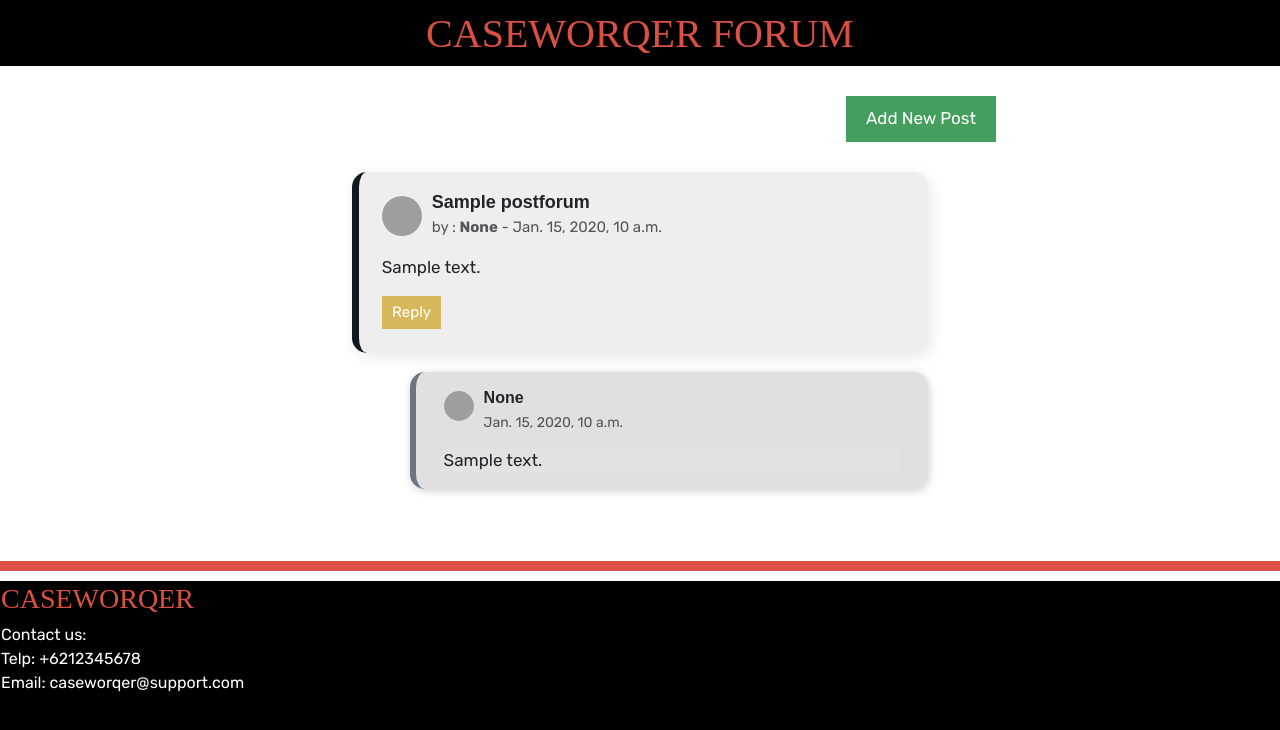
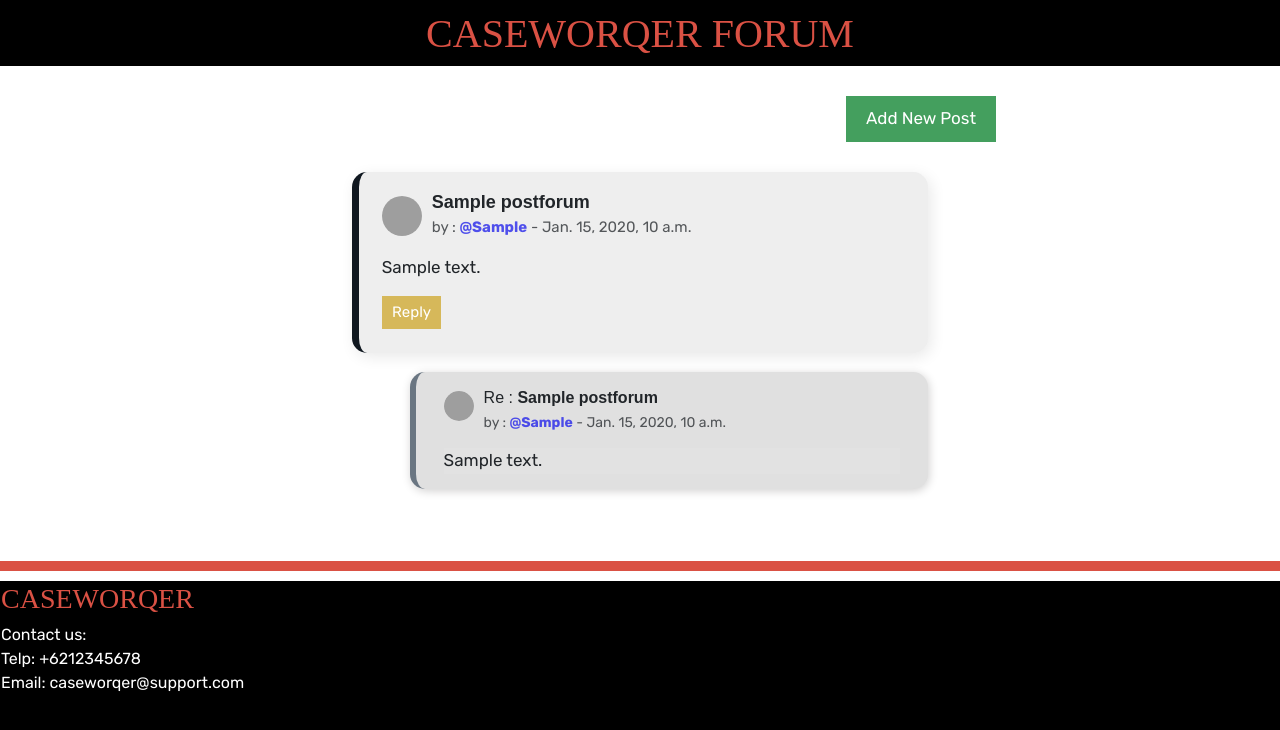
Before and after one commit to alyazharr/caseworqer-web, a Django app: page /forum/ in a window 1280 px wide. Shown: the part 57-787 px from the top of the page. Run offline with Django 3.2, Linux system fonts and the light colour scheme; tables that the repository leaves empty hold one stand-in row (values such as "Sample post"); some libraries are stand-ins or nearby versions; some web fonts are replaced; grey boxes are pictures that could not be loaded.

Commit message:
forum done -azhar

```diff
--- a/forum/forms.py
+++ b/forum/forms.py
@@ -1,3 +1,4 @@
+from typing import Sized
 from django import forms
 from django.forms import ModelForm, fields
 from .models import PostForum, PostComment
@@ -27,12 +28,19 @@ class CommentSection(forms.ModelForm):
     commentText = forms.CharField(
         label='',
         widget=forms.Textarea(attrs={
-            # 'rows':'5','cols':'77',
-            'height':'200px',
+            'rows':'6',
             'placeholder':'Write Your Comment Here ...',
-            'style':'font-size:15px'
+            'style':'font-size:15px;width:80%;',
+        })
+    )
+    userCom = forms.CharField(
+        label='',
+        widget=forms.Textarea(attrs={
+            'rows':'1',
+            'placeholder':'Your Name Here ...',
+            'style':'font-size:15px;width:80%;',
         })
     )
     class Meta :
         model = PostComment
-        fields = ['commentText']
+        fields = ['userCom','commentText']
--- a/forum/models.py
+++ b/forum/models.py
@@ -7,8 +7,10 @@ class PostForum(models.Model):
     title = models.CharField(default=None, max_length=150)
     message = models.TextField()
     postTime = models.DateTimeField(auto_now_add=True)
+    userPost = models.CharField(default=None, max_length=50)
 
 class PostComment(models.Model):
     post = models.ForeignKey('PostForum', on_delete=CASCADE, null=True, blank=True)
     commentText = models.TextField()
     commentTime = models.DateTimeField(auto_now_add=True)
+    userCom = models.CharField(default=None, max_length=50)
--- a/forum/templates/add_forum.html
+++ b/forum/templates/add_forum.html
@@ -168,7 +168,7 @@
       </table>
     </div>
     <input class="submit-btn submithov" type="submit" value="Post to Forum">
-    <a id="out" href="../forum" role="button" onclick="return myCancel()" class="cancel-btn cancel">Cancel</a>
+    <a href="../forum" role="button" onclick="return myCancel()" class="cancel-btn cancel">Cancel</a>
     <input class="reset-btn resethov" type="reset" value="Reset">
   </form>
   <script>
--- a/forum/templates/forum.html
+++ b/forum/templates/forum.html
@@ -4,14 +4,8 @@
 {% block meta %}
 <title>CaseWorqer</title>
 <style>
-  @media only screen and (max-width: 768px) {
-    .content-size {
-      width: 100%;
-    }
-  }
-
   .col-25 {
-    width: 25%;
+    width: 120%;
     margin-top: 6px;
   }
 
@@ -22,22 +16,20 @@
   }
 
   .col-75 {
-    width: 110%;
+    width: 120%;
   }
 
   @media screen and (max-width: 600px) {
-    .col-25,
-    .col-75 {
-      width: 100%;
-      margin-top: 0;
-    }
-
     .rep-position {
       background: rgb(246, 245, 245);
       box-shadow: 1px 2px 10px 0 rgb(202, 201, 201);
-      width: 100%; padding-right:20%;
+      width: 22%;
       margin-left: 30%;
       padding-bottom: 1.7%;
+    }
+
+    .tulisan {
+      width: 50%;
     }
   }
 
@@ -146,7 +138,7 @@
     background: rgb(246, 245, 245);
     box-shadow: 1px 2px 10px 0 rgb(202, 201, 201);
     width: 22%;
-    margin-left: 30%;
+    margin-left: 28%;
     padding-bottom: 1.7%;
   }
 </style>
@@ -189,14 +181,14 @@
 {% block content %}
 <h1 style="text-align:center;">CASEWORQER FORUM</h1>
 
-<div style="width: 100%; background: white;" class="content-place content-size">
+<div style="width: 100%; background: white;" class="content-place ">
 
   <a href="add" role="button" class="button-place button-add">Add New Post</a>
 
   <!-- this is the post -->
   {% if PostContent %}
   {% for postingan in PostContent %}
-  <div class="form-place center content-size">
+  <div class="form-place center ">
     <!-- yang di atas itu background -->
     <div class="form-container">
       <table class="tab-br">
@@ -208,7 +200,8 @@
           <p class="br"></p>
           <h4 class="break-del"><b>{{postingan.title}}</b></h4>
           <br>
-          <span style="font-size: 15px;opacity:75%;text-decoration: none;">by : <b>{{author}}</b> -
+          <span style="font-size: 15px;opacity:75%;text-decoration: none;">
+            by : <b style="color:#1a1aeb;">@{{postingan.userPost}}</b> -
             {{postingan.postTime}}</span>
         </tr>
       </table>
@@ -223,21 +216,26 @@
 
   <!-- comment section  -->
   <div class="row col-75">
-    <div class="rep-position d-none content-size" id="{{postingan.id}}">
-      <div style="padding: 2px 16px;" class="content-size">
+    <div class="rep-position d-none " id="{{postingan.id}}">
+      <div style="padding: 2px 16px;" class="">
         <form action="{% url 'add-forum-comment' postingan.id %}" method="POST" onreset="myfunc()">
           {% csrf_token %}
-          <div class="col-75">
-            <p></p>
+
+          <div class="tulisan" style="margin-left: 3%;">
+            <br>
+            <p>Replying <b>{{postingan.title}}</b> by <i style="color:#1a1aeb;">@{{postingan.userPost}}</i></p>
+            <p style="font-size:12px;display:inline;">Automatically fill with your username, if you already sign-in</p>
+          </div>
+          <div class="col-25" style="margin-left: 3%;">
             {{comment.as_table}}<br>
             <p></p>
-            <div class="d-grid gap-4 d-md-block content-size" style="padding-left:33%;">
+          </div>
+          <div class="d-grid gap-4 d-md-block tulisan" style="padding-left:33%;">
             <input type="submit" class="btn btn-outline-success" value="Post">
-              <input type="reset" class="btn btn-outline-danger" onclick="batalkan('{{postingan.id}}')" value="Cancel">
+            <a href="/forum" class="btn btn-outline-danger" onclick="return batalkan('{{postingan.id}}')">Cancel</a>
             <input class="btn btn-outline-warning" type="reset" value="Reset">
           </div>
         </form>
-      </div>
       </div>
     </div>
   </div>
@@ -245,7 +243,7 @@
   <!-- comment here, before going to next post forum -->
   {% for com in CommentContent %}
   {% if com.post_id == postingan.id %}
-<div class="com-position center content-size">
+  <div class="com-position center ">
     <div style="padding: 2px 16px;">
       <table class="tab-br">
         <thead>
@@ -254,8 +252,11 @@
         </thead>
         <tr>
           <p class="br"></p>
-        <h4 class="break-del" style="font-size:16px;"><b>{{author}}</b></h4>
-        <br><span style="font-size: 14px;opacity:75%;">{{com.commentTime}}</span>
+          <h4 class="break-del" style="font-size:16px;">Re : <b>{{postingan.title}}</b></h4>
+          <br>
+          <span style="font-size: 14px;opacity:75%;">by :
+            <b style="color:#1a1aeb;">@{{com.userCom}}</b> -
+              {{com.commentTime}}</span>
         </tr>
       </table>
       <p class="content" style="background-color:rgb(226, 226, 226);">
@@ -289,12 +290,9 @@
   }
   function batalkan(id) {
     const postComment = document.getElementById(id);
-    postComment.classList.add('d-none');
-  }
-  function myCancel() {
     flag = confirm("Do you really want to cancel ?\nThe change you made will not be saved.")
-    if (flag == true) { return true; }
-    else { return false; }
+    if (flag == true) { postComment.classList.add('d-none'); return true; }
+    else { postComment.classList.remove('d-none'); return false; }
   }
 </script>
 
--- a/forum/views.py
+++ b/forum/views.py
@@ -6,13 +6,18 @@ from .forms import InputForum, CommentSection
 
 
 def forum(request, forum_pk=None):
-    username = None
+    username = "Unknown"
     if request.user.is_authenticated:
         username = request.user.get_username()
     PostContent = PostForum.objects.all().values().order_by('-postTime')
     CommentContent = PostComment.objects.all().values()
     comment = CommentSection
-    response = {'author':username,'PostContent': PostContent,'CommentContent':CommentContent,'comment':comment}
+    response = {
+        'author':username,
+        'PostContent': PostContent,
+        'CommentContent':CommentContent,
+        'comment':comment
+        }
 
     if forum_pk != None:
         content_post = PostForum.objects.get(pk=forum_pk)
@@ -21,6 +26,9 @@ def forum(request, forum_pk=None):
             if postCom.is_valid():
                 postCom_new = postCom.save(commit=False)
                 postCom_new.post_id = content_post.id
+                if username != "Unknown": #if user login
+                    postCom_new.userCom = username
+                # or it will replace by the username
                 postCom.save()
             return redirect('/forum')
     else:
@@ -28,11 +36,16 @@ def forum(request, forum_pk=None):
 
 
 def add_post(request):
+    username = "Unknown"
+    if request.user.is_authenticated:
+        username = request.user.get_username()
     inputPost = InputForum
     response = {'inputContent':inputPost}
     if request.method == 'POST':
         post = InputForum(request.POST)
         if post.is_valid():
+            post_new = post.save(commit=False)
+            post_new.userPost = username
             post.save()
         return redirect('/forum')
     return render(request, 'add_forum.html', response)
```
Also changed, not shown: company_review/migrations/0001_initial.py, forum/migrations/0001_initial.py, main/migrations/0001_initial.py, profilperusahaan/migrations/0001_initial.py, tipskarier/migrations/0001_initial.py. Lines whose indentation alone changed are shown as unchanged.
